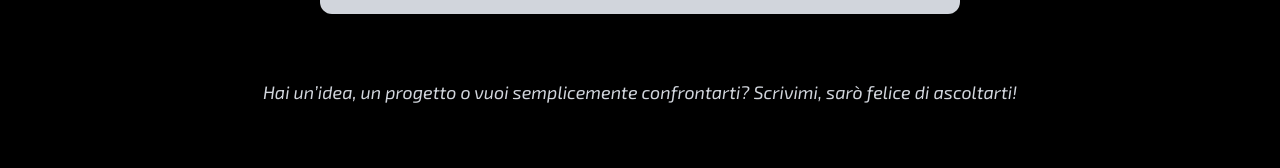
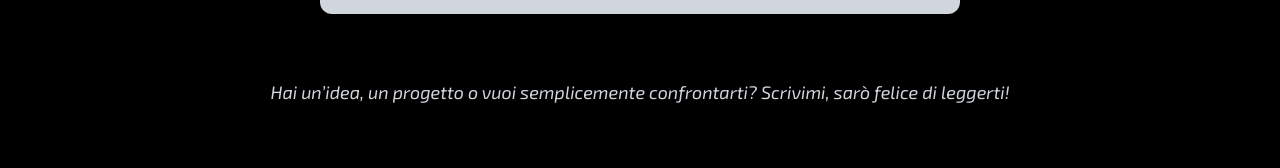
Before and after one commit to ValerioDiBiagio/personal-portfolio, a React (Vite) app: page /contacts in a window 1280 px wide. Shown: the part 1466-1634 px from the top of the page. Built offline with nearby package versions, Linux system fonts and the light colour scheme; a web font is replaced by a local one.

Commit message:
fix: update text in AboutPage and ContactsPage for clarity and improved readability

```diff
--- a/src/pages/AboutPage.tsx
+++ b/src/pages/AboutPage.tsx
@@ -70,7 +70,7 @@ const AboutPage: React.FC = () => {
                     transition={{ duration: 0.8 }}
                     className="md:w-7/12 md:leading-8 lg:leading-9 text-gray-300 text-center md:text-left text-lg sm:text-xl italic md:ml-auto md:pr-10 mt-12"
                 >
-                    Sono Valerio Di Biagio, un Junior Front-End Developer con passione per il design, l’usabilità e la creazione di interfacce pulite e intuitive. Dopo diverse esperienze lavorative che mi hanno sviluppato organizzazione, problem solving e attenzione alle persone, ho scelto di dedicarmi allo sviluppo web.<br />
+                    Sono Valerio Di Biagio, un Junior Front-End Developer con passione per il design, l’usabilità e la creazione di interfacce pulite e intuitive. Dopo diverse esperienze lavorative in cui ho sviluppato organizzazione, problem solving e attenzione alle persone, ho scelto di dedicarmi allo sviluppo web.<br />
 
                     Mi occupo principalmente di HTML, CSS, JavaScript, React e TypeScript, con una solida base di UX/UI e component design. Ho realizzato progetti come componenti UI documentati con Storybook, e-commerce e prototipi web, sempre con un focus su estetica, accessibilità e responsività.<br />
 
--- a/src/pages/ContactsPage.tsx
+++ b/src/pages/ContactsPage.tsx
@@ -225,7 +225,7 @@ const ContactsPage: React.FC = () => {
                 viewport={{ once: true }}
                 className="text-gray-300 mt-16 text-center italic text-lg"
             >
-                Hai un’idea, un progetto o vuoi semplicemente confrontarti? Scrivimi, sarò felice di ascoltarti!
+                Hai un’idea, un progetto o vuoi semplicemente confrontarti? Scrivimi, sarò felice di leggerti!
             </motion.p>
         </div>
     );
```
